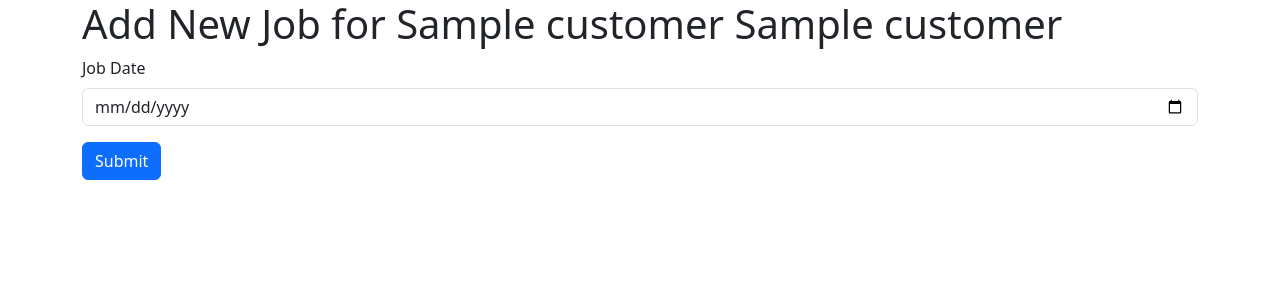
After one commit to ChanMeng666/Automotive-Repair-Management-System, a Flask app: template templates/new_job.html in a window 1280 px wide. The commit adds this page. Shown: the top 300 px of the page. Run offline with Flask 3, Linux system fonts and the light colour scheme; the template is opened without the code that fills it: most values are stand-ins (such as "Sample title", 1, 10 or a date in 2020); some libraries are stand-ins or nearby versions.

Commit message:
Re-engineer the user interface

```diff
--- a/app.py
+++ b/app.py
@@ -291,5 +291,25 @@ def add_part():
 
     return render_template('add_part.html')
 
+
+@app.route("/new_job/<int:customer_id>", methods=['GET', 'POST'])
+def new_job(customer_id):
+    """New Job route. Displays a form to add new job for a customer."""
+    connection = getCursor()
+    if request.method == 'POST':
+        job_date = request.form.get('job_date')
+        if job_date >= datetime.today().strftime('%Y-%m-%d'):
+            connection.execute(
+                f"INSERT INTO job(job_date, customer, completed, paid) VALUES (%s, %s, %s, %s);",
+                (job_date, customer_id, 0, 0)
+            )
+            flash('Added new job successfully.')
+            return redirect(url_for('customer_management'))
+        else:
+            flash('Job Date should be today or in the future!')
+    connection.execute("SELECT * FROM customer WHERE customer_id = %s;", (customer_id,))
+    customer = connection.fetchone()
+    return render_template('new_job.html', customer=customer)
+
 if __name__ == "__main__":
     app.run(debug=True)
--- a/templates/customer_management.html
+++ b/templates/customer_management.html
@@ -89,6 +89,8 @@
                                 <td>{{ customer[2] }}</td>
                                 <td>{{ customer[3] }}</td>
                                 <td>{{ customer[4] }}</td>
+                                <!-- Add the select button -->
+                                <td><button class="btn btn-success" onclick="location.href='{{ url_for('new_job', customer_id=customer[0]) }}'">Select</button></td>
                             </tr>
                         {% endfor %}
                 </tbody>
--- /dev/null
+++ b/templates/new_job.html
@@ -0,0 +1,20 @@
+<!DOCTYPE html>
+<html lang="en">
+<head>
+    <meta charset="UTF-8">
+    <title>New Job</title>
+    <link href="https://cdn.jsdelivr.net/npm/bootstrap@5.3.2/dist/css/bootstrap.min.css" rel="stylesheet" integrity="sha384-T3c6CoIi6uLrA9TneNEoa7RxnatzjcDSCmG1MXxSR1GAsXEV/Dwwykc2MPK8M2HN" crossorigin="anonymous">
+</head>
+<body>
+    <div class="container">
+        <h1>Add New Job for {{ customer[1] }} {{ customer[2] }}</h1>
+        <form action="{{ url_for('new_job', customer_id=customer[0]) }}" method="post">
+            <div class="mb-3">
+                <label for="job_date" class="form-label">Job Date</label>
+                <input type="date" class="form-control" id="job_date" name="job_date">
+            </div>
+            <button type="submit" class="btn btn-primary">Submit</button>
+        </form>
+    </div>
+</body>
+</html>
```
Lines whose indentation alone changed are shown as unchanged.
